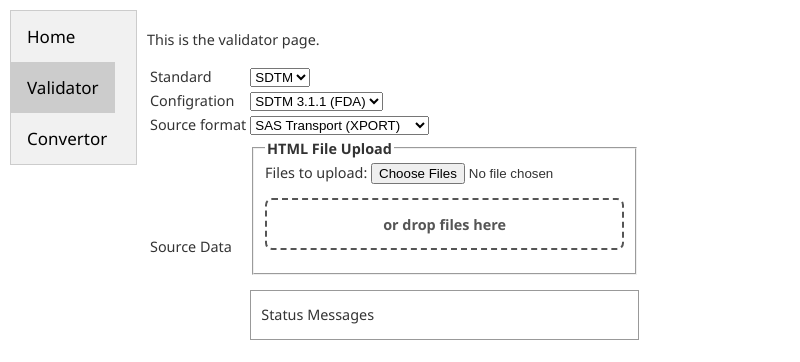
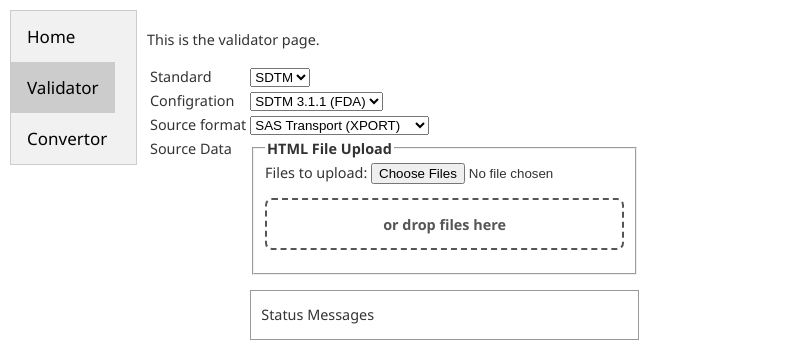
Before and after one commit to HongbinZhou/helloElectron, an Electron app: page index.html in a window 800 px wide. Both pictures are taken after a click on the link "Validator". Drawn offline with nearby package versions, Linux system fonts and the light colour scheme.

Commit message:
put labels top.

```diff
--- a/style.css
+++ b/style.css
@@ -46,3 +46,7 @@ body {
 .header a {
     color: #ddd;
 }
+
+td {
+    vertical-align: top;
+}
```
